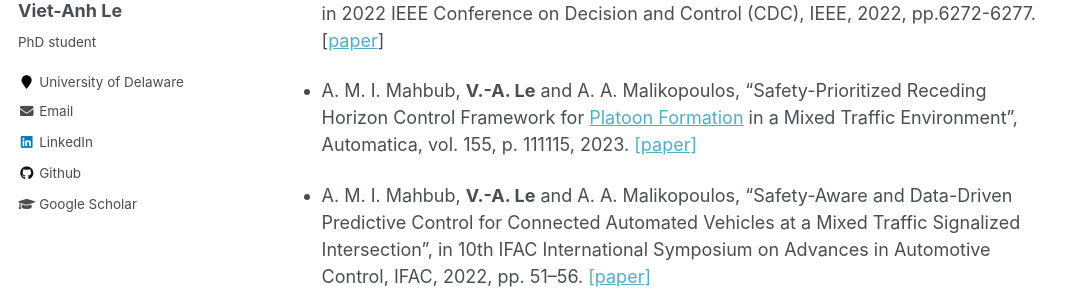
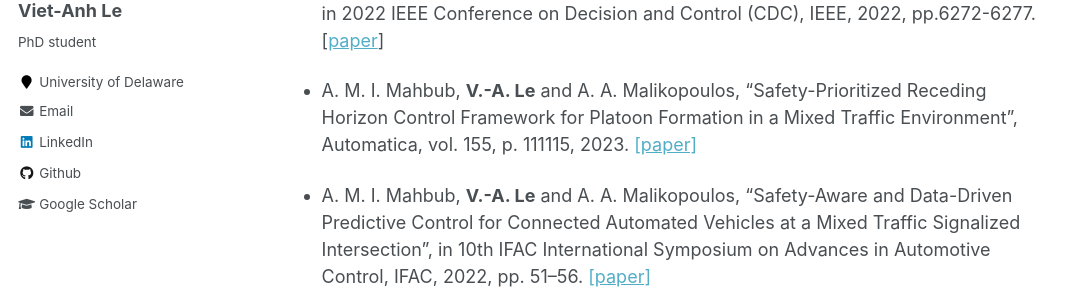
Before and after one commit to vietanhle0101/vietanhle0101.github.io, a Jekyll site: the page built from _pages/projects.md, in a window 1280 px wide and 900 px high, scrolled down 1330 px. Shown: the part 180-480 px from the top of the window, without its empty margins (0-1080 px from the left). Built offline with Jekyll 4.4.1, drawn with Linux system fonts in a browser that asks for light colours; part of the change alters nothing that is shown.

```diff
--- a/_pages/projects.md
+++ b/_pages/projects.md
@@ -25,10 +25,9 @@ In this project, we develop intelligent motion planning and control methods for
 
 * **V.-A. Le** and A. A. Malikopoulos, “A Cooperative Optimal Control Framework for Connected and Automated Vehicles in Mixed Traffic Using Social Value Orientation”, in 2022 IEEE Conference on Decision and Control (CDC), IEEE, 2022, pp.6272-6277. [[paper](https://ieeexplore.ieee.org/document/9993337)]
 
-* A. M. I. Mahbub, **V.-A. Le** and A. A. Malikopoulos, “Safety-Prioritized Receding Horizon Control Framework for [Platoon Formation](https://www.facebook.com/watch/?v=744859806128975) in a Mixed Traffic Environment”, Automatica, vol. 155, p. 111115, 2023. [[paper]](https://www.sciencedirect.com/science/article/abs/pii/S0005109823002753)
+* A. M. I. Mahbub, **V.-A. Le** and A. A. Malikopoulos, “Safety-Prioritized Receding Horizon Control Framework for Platoon Formation in a Mixed Traffic Environment”, Automatica, vol. 155, p. 111115, 2023. [[paper]](https://www.sciencedirect.com/science/article/abs/pii/S0005109823002753)
 
-* A. M. I. Mahbub, **V.-A. Le** and A. A. Malikopoulos, “Safety-Aware and Data-Driven Predictive Control for Connected Automated Vehicles at a Mixed Traffic Signalized Intersection”, in 10th IFAC International Symposium on
-Advances in Automotive Control, IFAC, 2022, pp. 51–56. [[paper]](https://www.sciencedirect.com/science/article/pii/S2405896322022935)
+* A. M. I. Mahbub, **V.-A. Le** and A. A. Malikopoulos, “Safety-Aware and Data-Driven Predictive Control for Connected Automated Vehicles at a Mixed Traffic Signalized Intersection”, in 10th IFAC International Symposium on Advances in Automotive Control, IFAC, 2022, pp. 51–56. [[paper]](https://www.sciencedirect.com/science/article/pii/S2405896322022935)
 
 <hr />
 
```
